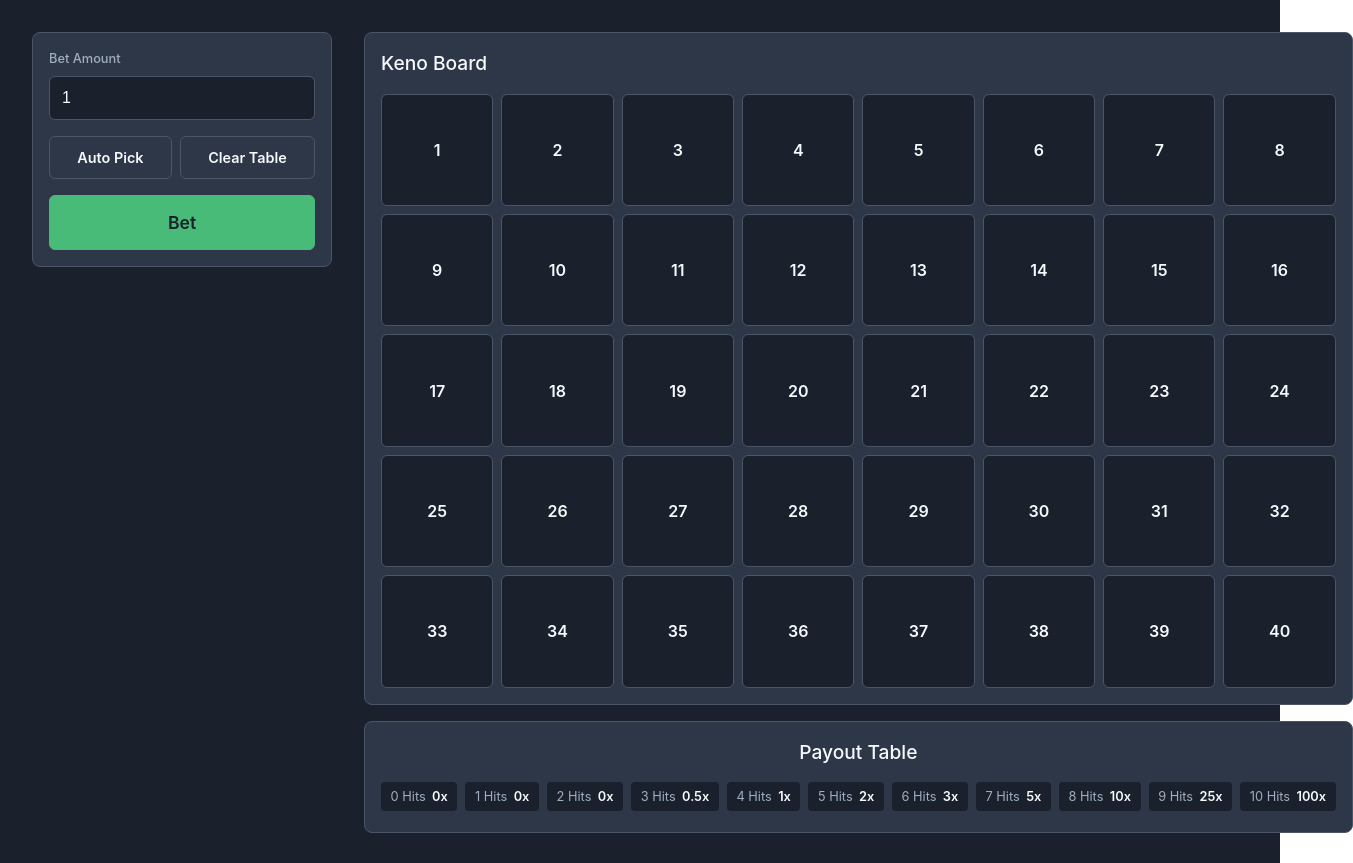
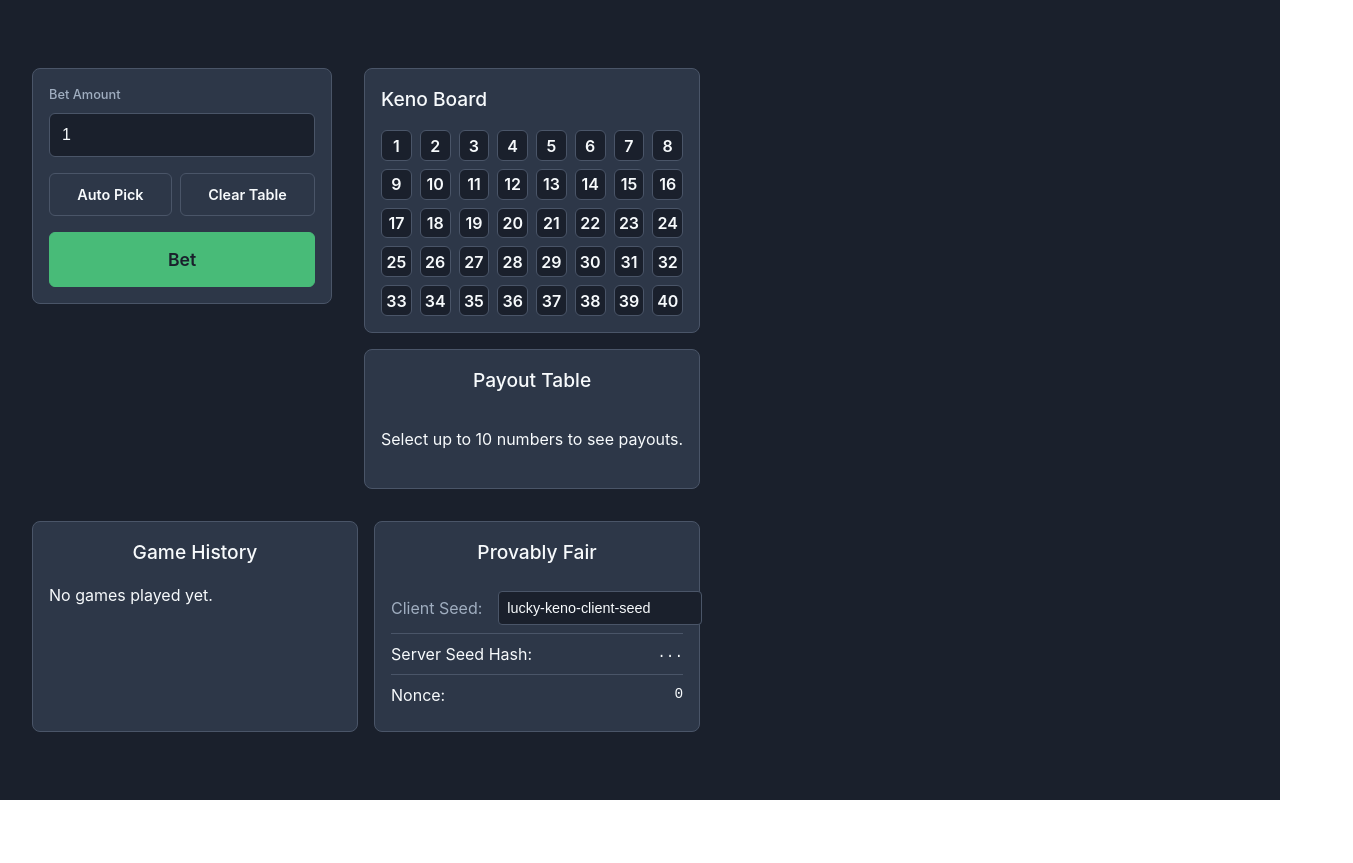
Before and after one commit to weirdspin/luckykeno, a React (Vite) app in the folder luckykeno/: page / in a window 1280 px wide. Shown: the top 863 px of the page, 1353 px wide, since content can reach past the window. After the commit the page ends 800 px from the top, so only its background shows below. Built offline with nearby package versions, Linux system fonts and the light colour scheme.

Commit message:
feat: Implement dynamic payout table based on selected numbers

```diff
--- a/luckykeno/src/App.jsx
+++ b/luckykeno/src/App.jsx
@@ -10,7 +10,6 @@ import ProvablyFair from './components/ProvablyFair';
 function App() {
   const [balance, setBalance] = useState(1000);
   const [betAmount, setBetAmount] = useState(1.00);
-  const [riskLevel, setRiskLevel] = useState('medium');
   const [selectedNumbers, setSelectedNumbers] = useState(new Set());
   const [gameHistory, setGameHistory] = useState([]); // New state for game history
 
@@ -104,10 +103,9 @@ function App() {
 
     const currentMatches = new Set([...selectedNumbers].filter(num => outcome.includes(num)));
     setMatches(currentMatches);
-    // const matchCount = currentMatches.size; // No longer needed directly here
 
-    const payoutTable = getPayouts(riskLevel);
-    const multiplier = payoutTable[currentMatches.size] || 0; // Use currentMatches.size here
+    const payoutMultipliers = getPayouts(selectedNumbers.size);
+    const multiplier = payoutMultipliers[currentMatches.size] || 0;
     const winAmount = betAmount * multiplier;
 
     const newBalance = balance - betAmount + winAmount; // Calculate for history before setting state
@@ -125,7 +123,6 @@ function App() {
       {
         id: nonce, // Use nonce as a unique ID for this round
         betAmount,
-        riskLevel,
         selectedNumbers: Array.from(selectedNumbers),
         hitNumbers: outcome,
         matches: Array.from(currentMatches),
@@ -144,9 +141,7 @@ function App() {
         <div className="left-column">
           <BetControls
             betAmount={betAmount}
-            riskLevel={riskLevel}
             onBetAmountChange={setBetAmount}
-            onRiskChange={setRiskLevel}
             onAutoPick={handleAutoPick}
             onClear={handleClear}
             onBet={handleBet}
@@ -161,7 +156,7 @@ function App() {
             revealedHitCount={revealedHitCount}
           />
           <PayoutTable
-            riskLevel={riskLevel}
+            selectedCount={selectedNumbers.size}
             matchCount={displayMatchCount}
           />
         </div>
--- a/luckykeno/src/components/GameHistory.jsx
+++ b/luckykeno/src/components/GameHistory.jsx
@@ -12,7 +12,7 @@ function GameHistory({ gameHistory }) {
             <div key={game.id} className="history-item">
               <div className="history-row">
                 <span>Bet: ${game.betAmount.toFixed(2)}</span>
-                <span>Risk: {game.riskLevel}</span>
+                <span>Picks: {game.selectedNumbers.length}</span>
                 <span>Nonce: {game.id}</span>
               </div>
               <div className="history-row">
--- a/luckykeno/src/components/PayoutTable.jsx
+++ b/luckykeno/src/components/PayoutTable.jsx
@@ -1,16 +1,31 @@
 import './PayoutTable.css';
 import { getPayouts } from '../utils/gameLogic';
 
-function PayoutTable({ riskLevel, matchCount }) {
-  const currentPayouts = getPayouts(riskLevel);
+function PayoutTable({ selectedCount, matchCount }) {
+  const currentPayouts = getPayouts(selectedCount);
 
-  // Convert the object to an array of objects for easier mapping
-  const payoutList = Object.keys(currentPayouts)
-    .map(hits => ({
-      hits: parseInt(hits, 10),
-      multiplier: currentPayouts[hits],
+  // Convert the array to a list of objects for mapping
+  // Only show payouts for hits with a multiplier > 0
+  const payoutList = currentPayouts
+    .map((multiplier, hits) => ({
+      hits,
+      multiplier,
     }))
-    .sort((a, b) => a.hits - b.hits); // Sort by hits ascending
+    .filter(payout => payout.multiplier > 0)
+    .sort((a, b) => b.hits - a.hits); // Sort by hits descending
+
+  // Do not render the table if there are no payouts to show
+  // (e.g., when 0 numbers are selected)
+  if (payoutList.length === 0) {
+    return (
+      <div className="payout-table">
+        <h2>Payout Table</h2>
+        <div className="payout-grid empty">
+          <p>Select up to 10 numbers to see payouts.</p>
+        </div>
+      </div>
+    );
+  }
 
   return (
     <div className="payout-table">
--- a/luckykeno/src/utils/gameLogic.js
+++ b/luckykeno/src/utils/gameLogic.js
@@ -48,22 +48,34 @@ export async function getKenoOutcome(serverSeed, clientSeed, nonce) {
 }
 
 /**
- * Retrieves the payout table for a given risk level.
- * @param {string} riskLevel The selected risk level ('low', 'medium', 'high').
- * @returns {object} An object mapping the number of hits to the multiplier.
+ * Payout multipliers based on the number of selected spots and the number of hits.
+ * The key is the number of spots selected (e.g., 1 to 10).
+ * The value is an array of multipliers, where the index corresponds to the number of hits.
+ * E.g., PAYOUTS[3] = [0, 1, 3.1, 10.4] means for 3 picks:
+ * - 0 hits: 0x
+ * - 1 hit: 1x
+ * - 2 hits: 3.1x
+ * - 3 hits: 10.4x
  */
-export function getPayouts(riskLevel) {
-  const payoutTables = {
-    low: {
-      10: 50, 9: 15, 8: 5, 7: 3, 6: 2, 5: 1, 4: 1, 3: 0.5, 2: 0, 1: 0, 0: 0,
-    },
-    medium: {
-      10: 100, 9: 25, 8: 10, 7: 5, 6: 3, 5: 2, 4: 1, 3: 0.5, 2: 0, 1: 0, 0: 0,
-    },
-    high: {
-      10: 250, 9: 50, 8: 15, 7: 8, 6: 4, 5: 0, 4: 0, 3: 0, 2: 0, 1: 0, 0: 0,
-    },
-  };
+export const PAYOUTS = {
+  1: [0, 3.96],
+  2: [0, 1.9, 4.5],
+  3: [0, 1, 3.1, 10.4],
+  4: [0, 0.8, 1.8, 5, 22.5],
+  5: [0, 0.25, 1.4, 4.1, 16.5, 36],
+  6: [0, 0, 1, 3.68, 7, 16.5, 40],
+  7: [0, 0, 0.47, 3, 4.5, 14, 31, 60],
+  8: [0, 0, 0, 2.2, 4, 13, 22, 55, 70],
+  9: [0, 0, 0, 1.55, 3, 8, 15, 44, 60, 85],
+  10: [0, 0, 0, 1.4, 2.25, 4.5, 8, 17, 50, 80, 100],
+};
 
-  return payoutTables[riskLevel] || payoutTables.medium;
+
+/**
+ * Retrieves the payout table for a given number of picks.
+ * @param {number} picks The number of spots selected by the player.
+ * @returns {number[]} An array of multipliers for the given number of picks.
+ */
+export function getPayouts(picks) {
+  return PAYOUTS[picks] || [];
 }
```
